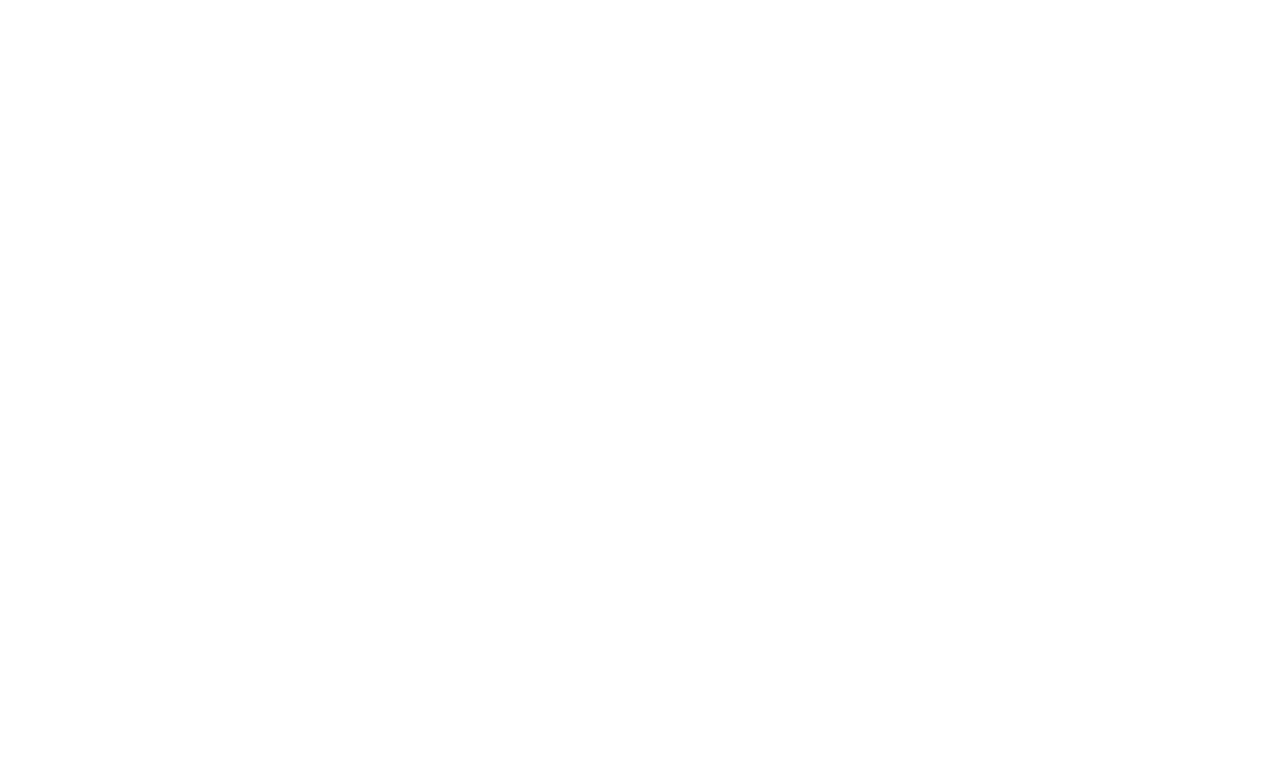
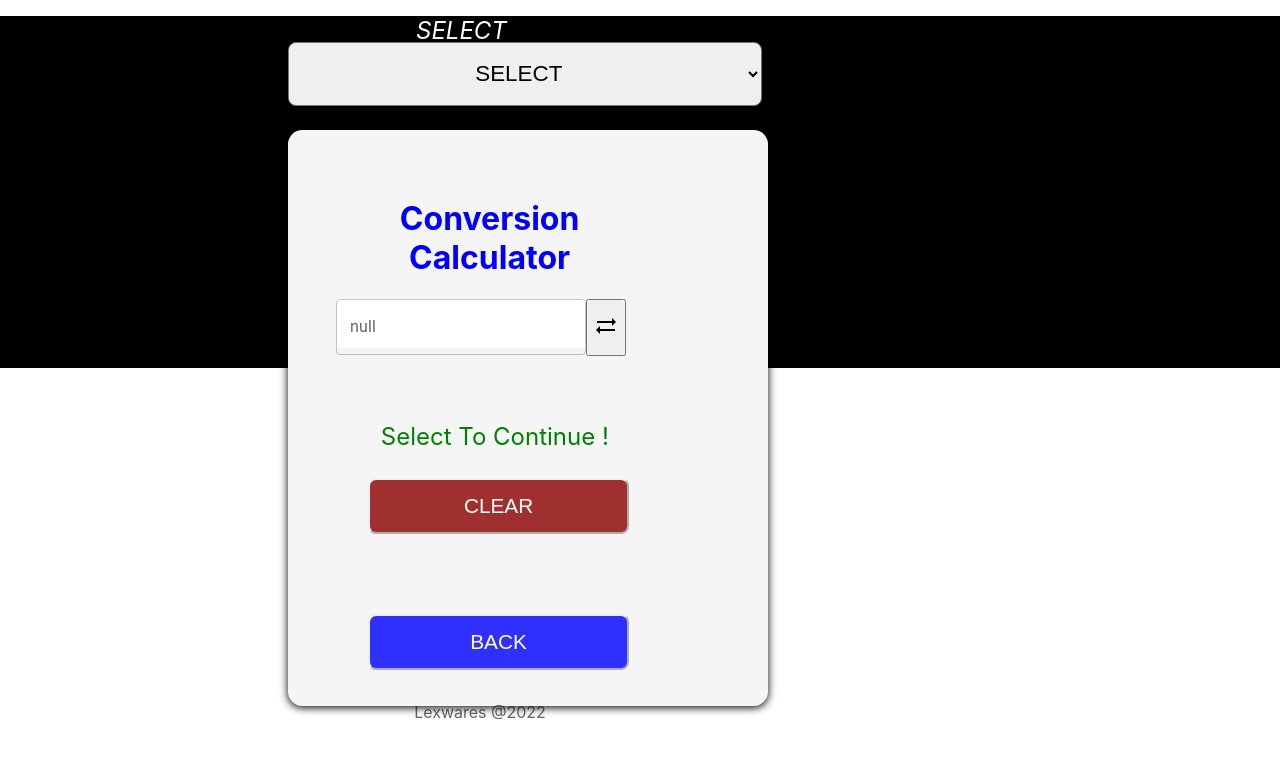
Before and after one commit to Alexcoder/riglex, a React (Create React App) app: page /select/field-unit-converter in a window 1280 px wide. Shown: the top 758 px of the page. Built offline with nearby package versions, Linux system fonts and the light colour scheme.

Commit message:
third commit

```diff
--- a/src/App.js
+++ b/src/App.js
@@ -8,8 +8,8 @@ function App() {
     <div>
       <Switch>
        <Route path="/" exact component={Home}/>
-       <Route path="/navigation" exact component={Navigation}/>
-       <Route path="/field-unit-converter" exact component={ConversionPage}/>
+       <Route path="/select" exact component={Navigation}/>
+       <Route path="/select/field-unit-converter" exact component={ConversionPage}/>
       </Switch>
     </div>
   );
--- a/src/components/Conversion/Conversion.css
+++ b/src/components/Conversion/Conversion.css
@@ -1,85 +1,266 @@
-.conversion_container_div{
-    background-color: black;
-    height: 12rem;
-    padding: 3rem 22rem 0rem 22rem;
- }
- .border_div{
-    border: 2px solid gray;
-    border-radius: 4rem;
+.main_container{
+    background-color: whiteSmoke;
+    width: 25rem;
+    padding: 3rem;
+    color: black;
+    box-shadow: 0rem 0.1rem 0.5rem 0rem black;
+    border-radius: 0.9rem 0.9rem 0.9rem 0.9rem;
+    margin: 1.5rem 0rem 0rem 25rem;
+}
+.grid_container{
+    padding: 1rem;
+    width: 25rem;
+}
+.label_select{
+  color:white;
+  margin:1rem 0rem -3.2rem 26rem;
+  font-style:italic;
+  font-size: 1.5rem;
+}
+.select{
+    box-shadow: 0rem 0.2rem 0.5rem 0rem black;
+    border-radius: 0.5rem 0.5rem 0.5rem 0.5rem;
+     font-size: 1.4rem;
+     text-align: center;
+     width: 31.5rem;
+     margin-top: 3rem;
+     height: 4rem;
+     margin-left: 29%;
+}
+.textField{
+    background-color: white;
+    width: 24rem;
+    text-align: center;
+    height: 3.1rem;
+    border: 1px solid transparent;
+}
+.text{
+     border: 2px solid transparent;
+     height: 2.1rem;
+     color: green;
+     width: 23.8rem;
+     margin-top: 1rem;
+     text-align: center;
+     padding-top: 1rem;
+     padding-bottom: 0.3rem;
+     font-size: 1.5rem;
+     color: green;
+     font-style: italics;
+}
+.button{
+    color: white;
+    background-color: blue;
+    width: 24.3rem;
+    height: 3.5rem;
+    font-size: 1.3rem;
+    margin-top: 2rem;
+    border-color: inherit;
+    opacity: 0.8;
+    border-radius: 0.5rem;
+}
+.margin_up_back_button{
+    margin-top: -0.1rem;
+}
+.red{
+    background-color: darkred;
+    margin-top: 0.5rem;
+}
+.button :hover{
+    background-color: white;
+    color: black;
+}
+.green{
     background-color: green;
-    height: 35rem;
-    box-shadow: 0rem 0.1rem 0.6rem 0rem black;
-    gap: 1rem;
-
- }
- .select{
-    box-shadow: 0rem 0.1rem 0.2rem 0rem black;
-    border-radius: 0.5rem 0.5rem 0.5rem 0.5rem;
-     width: 25rem;
-     margin: 1rem;
+    color: white;
 }
 .h1_data{
-    margin-top: 1rem;
+    color: blue;
+     text-align: center;
 }
-@media screen and (max-width: 1024px){
-    .conversion_container_div{
-        height: 12rem;
-        padding: 8rem 0rem 0rem 0rem;
-     }
-     .border_div{
-        height: 40rem;
-     }
-     .select{
-        box-shadow: 0rem 0.1rem 0.2rem 0rem black;
-        border-radius: 0.5rem;
-         width: 18rem;
+.lexwares{
+    opacity: 0.6;
+    text-align: center;
+    margin: 0.2rem 0rem 1rem 0rem;
+}
+::-webkit-scrollbar{display: none}
+/* ---------MEDIA QUERY 1280PX--------- */
+@media screen and (max-width: 1280px){
+    .main_container{
+        margin-left: 18rem;
+        margin-right: 5rem;
+        width: 30%;
+        margin-bottom: 5rem;
+        height: 30rem;
+    }
+    .grid_container{
+        width: 120%;
+    }
+    .select{
+        width: 37%;
+        margin-left: 18rem;
+    }
+    .textField{
+        width: 65%;
+        margin-left: 2rem;
+    }
+    .button{
+        width: 68%;
+        margin-left: 2rem;
+        margin-top: 5rem;
+    }
+    .h1_data{
+        /* display: none; */
+         width: 80%;
+    }
+    .text{
+        width: 90%;
+        margin-left: -1rem;
+        margin-top: 3rem;
+    }
+    .lexwares{
+        margin-top: 2rem;
+        margin-left: -6rem;
+    }
+}
+@media screen and (min-width: 600px) and (max-width: 1024px){
+    .main_container{
+        margin-left: 9rem;
+        margin-right: 5rem;
+        width: 55%;
+        margin-bottom: 5rem;
+        height: 30rem;
+    }
+    /* .grid_container{
+        width: 120%;
+    } */
+    .label_select{
+        margin-left: 12rem;
+    }
+    .select{
+        width: 64%;
+        margin-left: 9rem;
+    }
+    .textField{
+        width: 130%;
+        margin-left: 1rem;
+    }
+    .button{
+        width: 105%;
+        margin-left: -1rem;
+        margin-top: 3rem;
+    }
+    .margin_up_back_button{
+        margin-top: 0.5rem;
     }
 
+    .h1_data{
+        margin-bottom:2rem ;
+        text-align: center;
+        width: 25rem;
+    }
+    .text{
+        margin-bottom: 3rem;
+    }
+    .lexwares{
+        margin-left: 0rem;
     }
 
+}
+    @media screen and (min-width: 510px) and (max-width: 550px){
+        .main_container{
+            margin-left: 2rem;
+            margin-right: 17rem;
+            width: 70%;
+            margin-bottom: 5rem;
+            height: 28rem;
+        }
+        /* .grid_container{
+            width: 120%;
+        } */
+        .label_select{
+            margin:1rem 0rem -3.2rem 2.8rem;
+          }
+        .select{
+            width: 87%;
+            margin-left: 2rem;
+        }
+        .textField{
+            width: 130%;
+            margin-left: 1rem;
+        }
+        .button{
+            width: 105%;
+            margin-left: -1rem;
+            margin-top: 2rem;
+        }
+        .margin_up_back_button{
+            margin-top: -0.2rem;
+        }
+
+        .h1_data{
+            margin-bottom:2rem ;
+            margin-left: -1.5rem;
+            text-align: center;
+            width: 25rem;
+        }
+        .text{
+            margin-bottom: 3rem;
+        }
+        .lexwares{
+            margin-left: 0rem;
+        }
+
+}
 
 @media screen and (max-width: 420px){
-    .conversion_container_div{
-        height: 12rem;
-        padding: 8rem 0rem 0rem 0rem;
-     }
-     .select{
-        box-shadow: 0rem 0.1rem 0.2rem 0rem black;
-        border-radius: 0.5rem;
-         width: 18rem;
+    .main_container{
+        margin-left: 1rem;
+        margin-right: 0rem;
+        width: 65%;
+        margin-bottom: 20rem;
+        height: 22rem;
+
+    }
+    /* .grid_container{
+        width: 80%;
+    } */
+    .label_select{
+        margin:1rem 0rem -3.2rem 10rem;
+        /* font-style:italic; */
+      }
+    .select{
+        width: 89%;
+        margin-left: 1rem;
+    }
+    .textField{
+        width: 130%;
+        margin-left: 1rem;
+    }
+    .button{
+        width: 110%;
+        margin-left: -1rem;
+        margin-top: 2rem;
+    }
+    .margin_up_back_button{
+        margin-top: -0.2rem;
     }
 
+    .h1_data{
+        display: none;
+        /* color: blue;
+         text-align: center;
+         width: 280px;
+         margin: 1rem 0rem 1rem 0rem; */
     }
-
-
-
-
-
-
-
-
-
-
-
-
-
-
-
-
-
-
-
-
-
-
-
-
-
-
-
-
+    .text{
+        width: 115%;
+        margin-left: -1rem;
+        margin-top: 3rem;
+        margin-bottom: 1.5rem;
+    }
     .lexwares{
         margin-top: 2rem;
-        margin-bottom: -5rem;
-        margin-left: 2rem;
-   }
+        margin-bottom: -3rem;
+        margin-left: 0rem;
+    }
+}
--- a/src/components/Conversion/Conversion.js
+++ b/src/components/Conversion/Conversion.js
@@ -1,11 +1,12 @@
 import React, {useState, useEffect} from 'react';
-import { Grid, TextField, Select, MenuItem, InputLabel, FormControl } from '@mui/material';
+import { useHistory } from 'react-router-dom';
+import { Grid, TextField } from '@mui/material';
 import SyncAltIcon from '@mui/icons-material/SyncAlt';
-import {Link} from 'react-router-dom';
 import './Conversion.css';
 
 
 const ConversionPage = () => {
+  const history= useHistory();
   const [factor, setFactor] = useState()
   const [modeConversion, setModeConversion] = useState("")
 
@@ -148,48 +149,47 @@ const Revert =()=>{
 }
 
   return (
-  <div  className="conversion_container_div" >
+  <div  style={{backgroundColor: "black", height: "22rem"}}>
 
-<Grid container  className="border_div" direction="column"  p={2} alignItems="center" textAlign="center" justifyContent="center">
-     <FormControl Fullwidth>
-     <InputLabel id="input-select-label">SELECT</InputLabel>
-    <Select   value={modeConversion} onChange={(e)=> setModeConversion(e.target.value)}
-     className="select" label="select"
-     id="select"  labelId="simple-select-label"
-     >
-         <MenuItem disabled={modeConversion}>SELECT</MenuItem>
-         <MenuItem className={modeConversion==="bbl"?  "green" : null} value={"bbl"}>Barrel To CubicFt</MenuItem>
-         <MenuItem className={modeConversion==="cuft"?  "green" : null} value={"cuft"}>CubicFt To Barrel</MenuItem>
-         <MenuItem className={modeConversion==="gal"?   "green" : null} value={"gal"}>Gallons To Barrel</MenuItem>
-         <MenuItem className={modeConversion==="bbls"?  "green" : null} value={"bbls"}>Barrel To Gallons</MenuItem>
-         <MenuItem className={modeConversion==="m3"?    "green" : null} value={"m3"}>CubicMeter To Barrel</MenuItem>
-         <MenuItem className={modeConversion==="bblss"? "green" : null} value={"bblss"}>Barrel To CubicMeter</MenuItem>
-         <MenuItem className={modeConversion==="ft3"?   "green" : null} value={"ft3"}>CubicFt To CubicMeter</MenuItem>
-         <MenuItem className={modeConversion==="cuMeter"? "green" : null} value={"cuMeter"}>CubicMeter To CubicFt</MenuItem>
-         <MenuItem className={modeConversion==="ftt" ? "green" : null} value={"ftt"}>Feet To Inches</MenuItem>
-         <MenuItem className={modeConversion==="inches" ? "green" : null} value={"inches"}>Inches To Feet</MenuItem>
-         <MenuItem className={modeConversion==="kg"?    "green" : null} value={"kg"}>Kilogram To Pounds</MenuItem>
-         <MenuItem className={modeConversion==="pounds"? "green": null} value={"pounds"}>Pounds To Kilogram</MenuItem>
-         <MenuItem className={modeConversion==="sacks" ?   "green" : null} value={"sacks"}>Cement Sacks To MetricTon</MenuItem>
-         <MenuItem className={modeConversion==="MT"    ?   "green" : null} value={"MT"}>Cement MetricTon To Sacks</MenuItem>
-         <MenuItem className={modeConversion==="ft"    ?   "green" : null} value={"ft"}>Feet To Meter</MenuItem>
-         <MenuItem className={modeConversion==="m"     ?   "green" : null} value={"m"}>Meter To Feet</MenuItem>
-         <MenuItem className={modeConversion==="Centigrade" ?   "green" : null} value={"Centigrade"}>Celsius To Fahrenheit</MenuItem>
-         <MenuItem className={modeConversion==="Fahrenheit" ?   "green" : null} value={"Fahrenheit"}>Fahrenheit To Celsius</MenuItem>
-         </Select>
-         </FormControl>
+    <p>
+     <p className="label_select">SELECT</p >
+    <select   value={modeConversion} onChange={(e)=> setModeConversion(e.target.value)}
+     className="select" label="SELECT CONVERSION MODE">
+         <option disabled={modeConversion}>SELECT</option>
+         <option className={modeConversion==="bbl"?  "green" : null} value={"bbl"}>Barrel To CubicFt</option>
+         <option className={modeConversion==="cuft"?  "green" : null} value={"cuft"}>CubicFt To Barrel</option>
+         <option className={modeConversion==="gal"?   "green" : null} value={"gal"}>Gallons To Barrel</option>
+         <option className={modeConversion==="bbls"?  "green" : null} value={"bbls"}>Barrel To Gallons</option>
+         <option className={modeConversion==="m3"?    "green" : null} value={"m3"}>CubicMeter To Barrel</option>
+         <option className={modeConversion==="bblss"? "green" : null} value={"bblss"}>Barrel To CubicMeter</option>
+         <option className={modeConversion==="ft3"?   "green" : null} value={"ft3"}>CubicFt To CubicMeter</option>
+         <option className={modeConversion==="cuMeter"? "green" : null} value={"cuMeter"}>CubicMeter To CubicFt</option>
+         <option className={modeConversion==="ftt" ? "green" : null} value={"ftt"}>Feet To Inches</option>
+         <option className={modeConversion==="inches" ? "green" : null} value={"inches"}>Inches To Feet</option>
+         <option className={modeConversion==="kg"?    "green" : null} value={"kg"}>Kilogram To Pounds</option>
+         <option className={modeConversion==="pounds"? "green": null} value={"pounds"}>Pounds To Kilogram</option>
+         <option className={modeConversion==="sacks" ?   "green" : null} value={"sacks"}>Cement Sacks To MetricTon</option>
+         <option className={modeConversion==="MT"    ?   "green" : null} value={"MT"}>Cement MetricTon To Sacks</option>
+         <option className={modeConversion==="ft"    ?   "green" : null} value={"ft"}>Feet To Meter</option>
+         <option className={modeConversion==="m"     ?   "green" : null} value={"m"}>Meter To Feet</option>
+         <option className={modeConversion==="Centigrade" ?   "green" : null} value={"Centigrade"}>Celsius To Fahrenheit</option>
+         <option className={modeConversion==="Fahrenheit" ?   "green" : null} value={"Fahrenheit"}>Fahrenheit To Celsius</option>
+         </select>
+         </p>
 
-    <Grid item xs={12} sm={12} md={8} lg={3} xl={3}>
+    <p className="main_container">
+{/* ---Grid item className below is no longer valid------- */}
+    <Grid item xs={10} md={10} sm={10} className ="xxgrid_container" sx={{borderColor: "none"}}
+    >
       <h1 className="h1_data"> {data} </h1>
-    </Grid>
-    <Grid item xs={12} sm={12} md={8} lg={3} xl={3} sx={{display: "flex"}} mt={2} mb={2}>
-      <TextField style={{textAlign: "center", height: "3.1rem", border: "1px solid transparent" }} id="outlined-basic" type='number' variant="outlined"
+      <p style={{display: "flex"}}>
+      <TextField id="outlined-basic" type='number' variant="outlined"
        value={factor} label={`${baseUnit}`}
        onChange={(e)=> {modeConversion && setFactor(e.target.value)}}
-       className='stextField'
+       className='textField'
        />
       <button style={{height:"3.58rem"}} onClick={Revert}><SyncAltIcon/></button>
-      </Grid>
+      </p>
 
 
        {
@@ -200,25 +200,16 @@ const Revert =()=>{
       :factor<0 ?  <div style={{color: "red",fontStyle:"italics", marginTop:"2rem"}} className='div'> Error: Negative Input !</div>
        :<div className='text' > {factor} <span style={{color:"red"}}>{baseUnit}</span> equals  {ResultChanger} <span style={{color: "blue"}}>{resultUnit}</span></div>
        }
-
-      <Grid item xs={12} sm={12} md={8} lg={3} xl={3}
-      >
        <button style={{marginTop:"1rem"}} className= "button red"
        onClick={()=> {setFactor("");
        localStorage.setItem('factor', null);
         setModeConversion(modeConversion)}}>CLEAR
         </button>
-        </Grid>
-        <Grid item xs={12} sm={12} md={8} lg={3} xl={3}
-        >
-        <Link to='/'>Back</Link>
-        </Grid>
-        <Grid item xs={12} sm={12} md={8} lg={3} xl={3}
-        >
-          <div className="lexwares">Lexwares @2022</div>
-      </Grid>
+        <button className="button blue margin_up_back_button" onClick={()=>{history.push("/select")}}>BACK</button>
+
+   <div className="lexwares">Lexwares @2022</div>
     </Grid>
-    {/* </Grid> */}
+    </p>
     {/* <Additive /> */}
   </div>
   )
--- a/src/components/Home/Home.js
+++ b/src/components/Home/Home.js
@@ -21,7 +21,7 @@ const Home = () => {
         </Grid>
         <Grid item xs={12} sm={10} md={5} lg={3} xl={3} mt={8} >
             <div style={{height:"7rem"}}>
-            <Link to="/navigation" className="home_link" >Continue<ArrowForwardIosIcon color="primary" fontSize="small"/></Link>
+            <Link to="/select" className="home_link" >Continue<ArrowForwardIosIcon color="primary" fontSize="small"/></Link>
             </div>
         </Grid>
 
--- a/src/components/Navigation/Navigation.js
+++ b/src/components/Navigation/Navigation.js
@@ -28,8 +28,8 @@ const Navigation = () => {
       </Grid>
 
       <Grid item xs={12} sm={12} md={8} lg={3} xl={3} className="navigation_link">
-        {/* <Link to="/field-unit-converter" className="link">UNIT CONVERSION</Link> */}
-        <a href="https://fieldunitconverter.netlify.app" className="link">UNIT CONVERSION</a>
+        <Link to="/select/field-unit-converter" className="link">UNIT CONVERSION</Link>
+        {/* <a href="https://fieldunitconverter.netlify.app" className="link">UNIT CONVERSION</a> */}
       </Grid>
 
       <Grid item xs={12} sm={10} md={8} lg={3} xl={3} mt={4} className="navigation_link">
```
